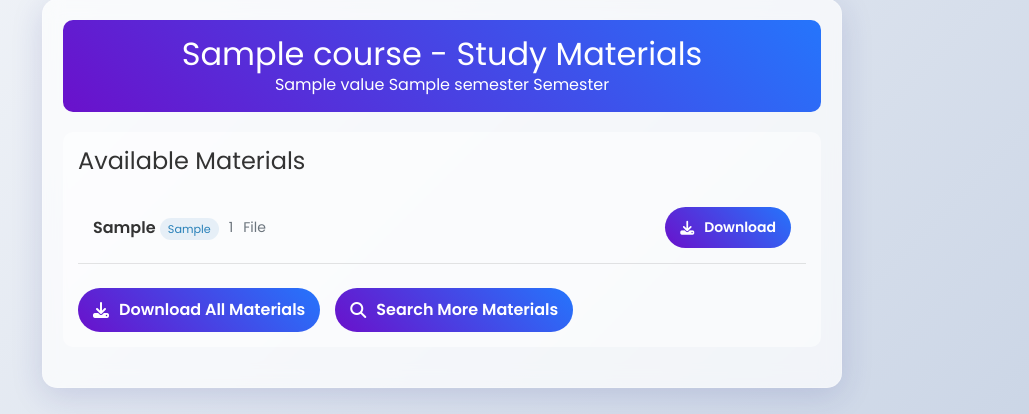
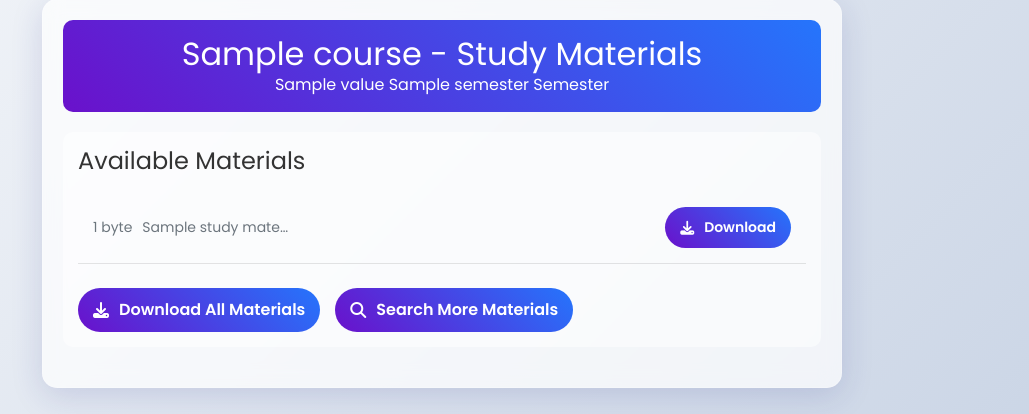
Before and after one commit to openaixander/past_q, a Django app: template faculty/templates/faculty/download_study_materials.html in a window 1280 px wide. Shown: the part 89-503 px from the top of the page, without its empty margins (198-1227 px from the left). Run offline with Django 4.2, Linux system fonts and the light colour scheme; the template is opened without the code that fills it: most values are stand-ins (such as "Sample title", 1, 10 or a date in 2020); some libraries are stand-ins or nearby versions.

Commit message:
Update download_study_materials.html

```diff
--- a/faculty/templates/faculty/download_study_materials.html
+++ b/faculty/templates/faculty/download_study_materials.html
@@ -159,18 +159,21 @@ Download Study Materials - {{ material.course.name }}
                 <div class="material-item">
                     <div class="material-details">
                         <div class="material-info">
-                            <div>
-                                <strong>{{ study_material.get_material_type_display }}</strong>
-                                <span class="file-badge ml-2">{{ study_material.material_type }}</span>
-                            </div>
-                            <div class="file-info">
-                                <small class="text-muted mr-2">
-                                    {{ study_material.formatted_size }}
-                                </small>
-                                <small class="text-muted file-name">
-                                    {{ study_material.original_filename|default:"File" }}
-                                </small>
-                            </div>
+                            <small class="text-muted mr-2">
+                                {# Safe file size fallback #}
+                                {% if study_material.files %}
+                                    {{ study_material.files.size|filesizeformat }}
+                                {% else %}
+                                    File size unavailable
+                                {% endif %}
+                            </small>
+                            <small class="text-muted file-name">
+                                {# Safe filename display #}
+                                {{ study_material.title|truncatechars:20 }}
+                                {% if study_material.files %}
+                                    .{{ study_material.files.format }}
+                                {% endif %}
+                            </small>
                         </div>
                     </div>
                     <a href="{% url 'faculty:download_file' study_material.pk %}"
```
